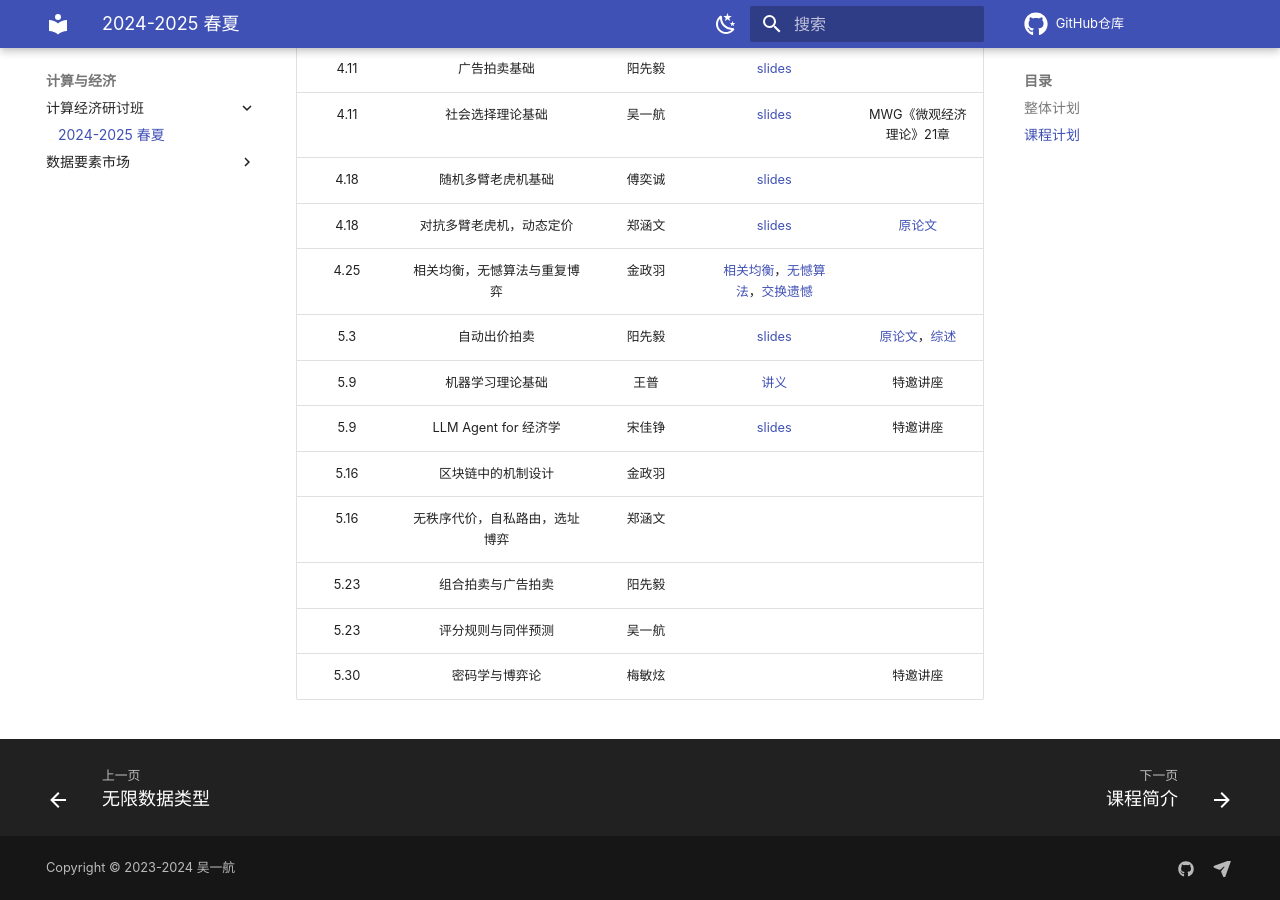
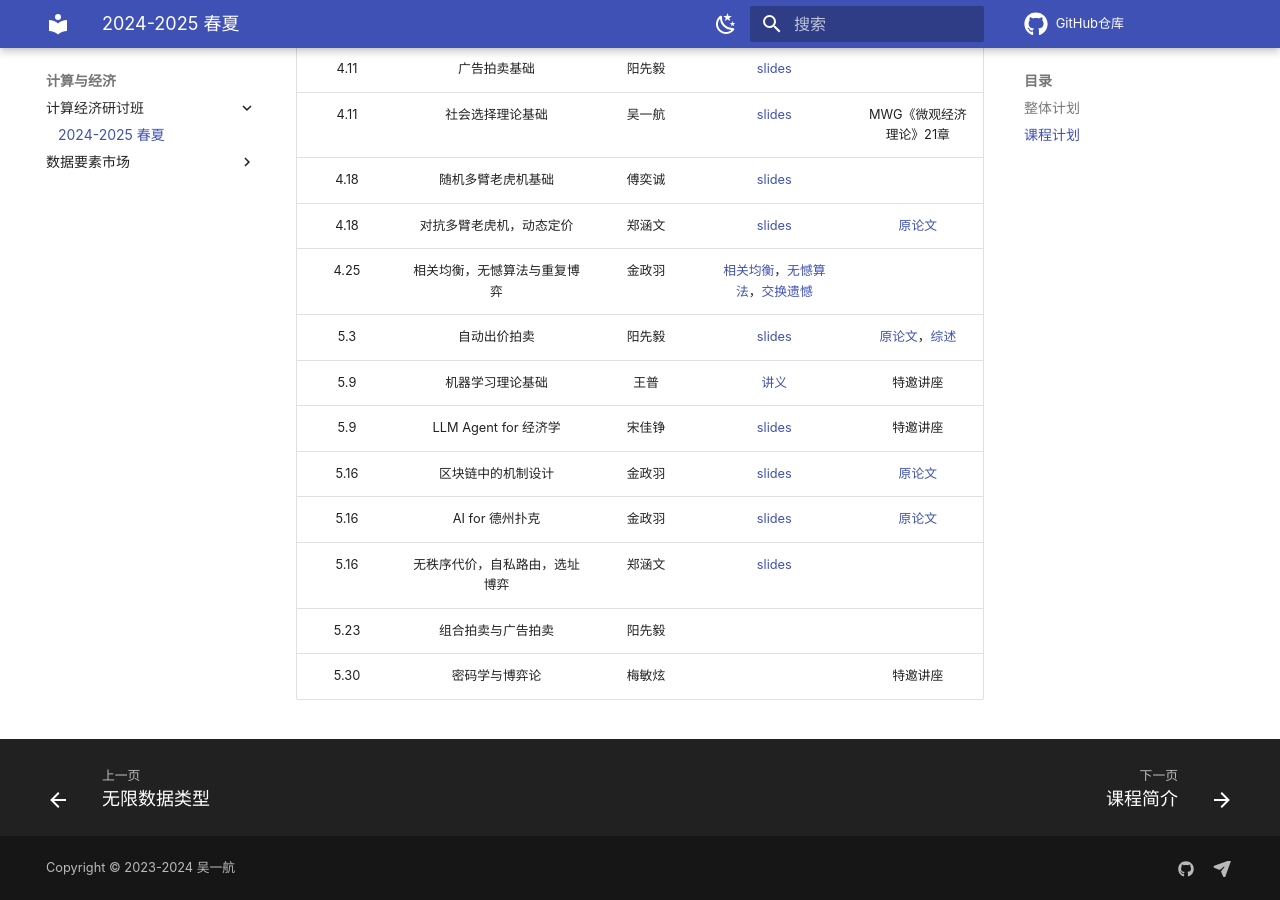
Before and after one commit to yhwu-is/Teach, an MkDocs documentation site: the page built from docs/ec/seminar/25sp.md, in a window 1280 px wide and 900 px high, scrolled down 1732 px. Built offline with MkDocs 1.6.1 and Material for MkDocs 9.7.7, drawn with Linux system fonts in a browser that asks for light colours; comment, search, counter and statistics services are not loaded.

Commit message:
docs: 更新EC讨论班

```diff
--- a/docs/ec/seminar/25sp.md
+++ b/docs/ec/seminar/25sp.md
@@ -50,8 +50,8 @@
 | 5.3 | 自动出价拍卖 | 阳先毅 | [slides](25sp/auto_bidding.pdf) | [原论文](25sp/Autobidding%20with%20Constraints.pdf)，[综述](25sp/Auto-bidding%20and%20Auctions%20in%20Online%20Advertising-%20A%20Survey.pdf) |
 | 5.9 | 机器学习理论基础 | 王普 | [讲义](https://note.v1ceversaa.cc/AI/ML%20Theory/) | 特邀讲座 |
 | 5.9 | LLM Agent for 经济学 | 宋佳铮 | [slides](25sp/LLM在经济学领域的应用探索.pptx) | 特邀讲座 |
-| 5.16 | 区块链中的机制设计 | 金政羽 |  |  |
-| 5.16 | 无秩序代价，自私路由，选址博弈 | 郑涵文 |  |  |
+| 5.16 | 区块链中的机制设计 | 金政羽 | [slides](25sp/Credible%20Decentralized%20Exchange%20Design.pdf) | [原论文](25sp/STOC2023-Credible%20Decentralized%20Exchange%20Design.pdf) |
+| 5.16 | AI for 德州扑克 | 金政羽 | [slides](25sp/Poker.pdf) | [原论文](25sp/NeurIPS’17%20best%20paper-Safe%20and%20Nested%20Subgame.pdf) |
+| 5.16 | 无秩序代价，自私路由，选址博弈 | 郑涵文 | [slides](25sp/25sp-05-Price_of_Anarchy.pdf) |  |
 | 5.23 | 组合拍卖与广告拍卖 | 阳先毅 |  |  |
-| 5.23 | 评分规则与同伴预测 | 吴一航 |  |  |
 | 5.30 | 密码学与博弈论 | 梅敏炫 |  | 特邀讲座 |
```
Also changed, not shown: 5 other files.
